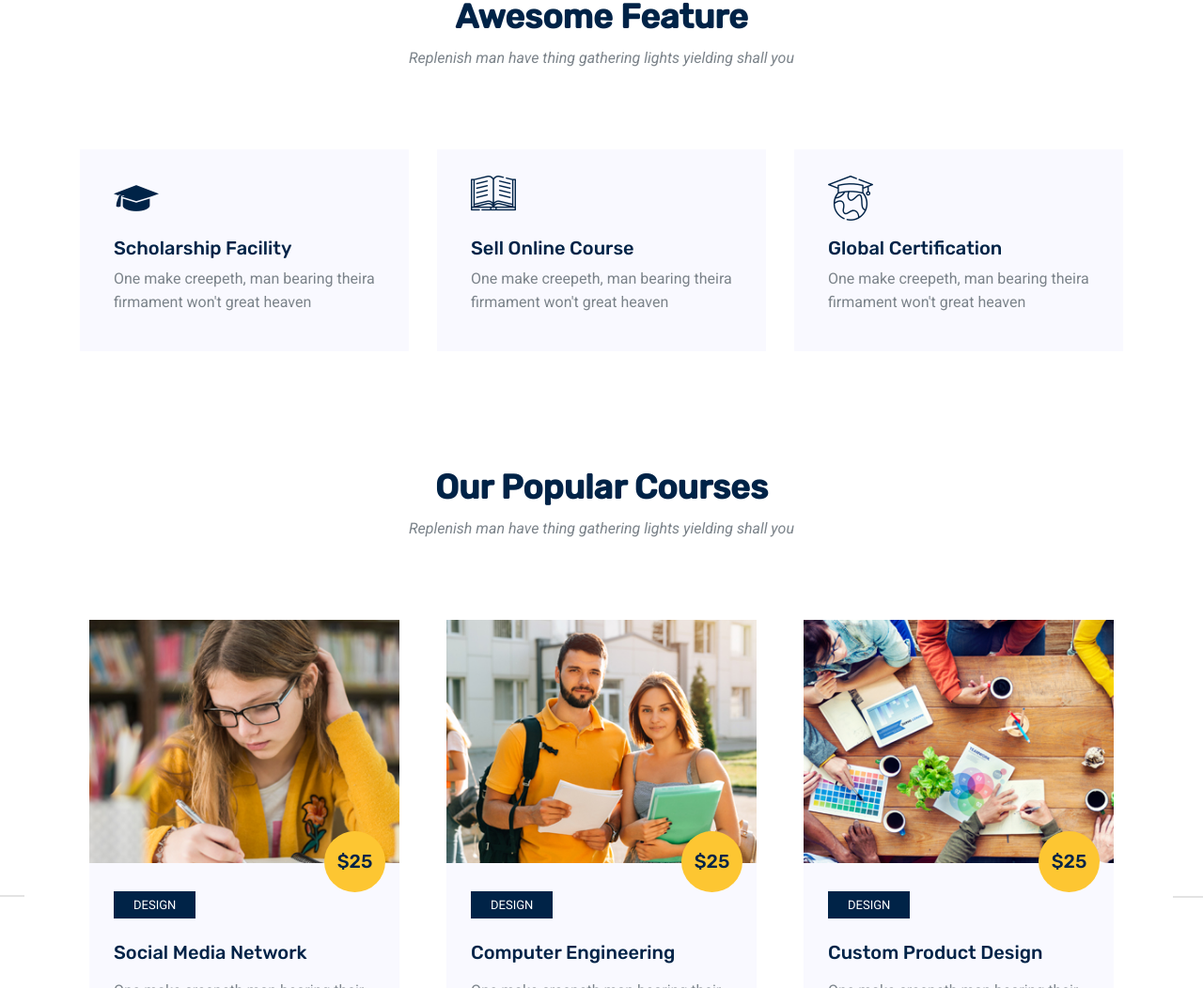
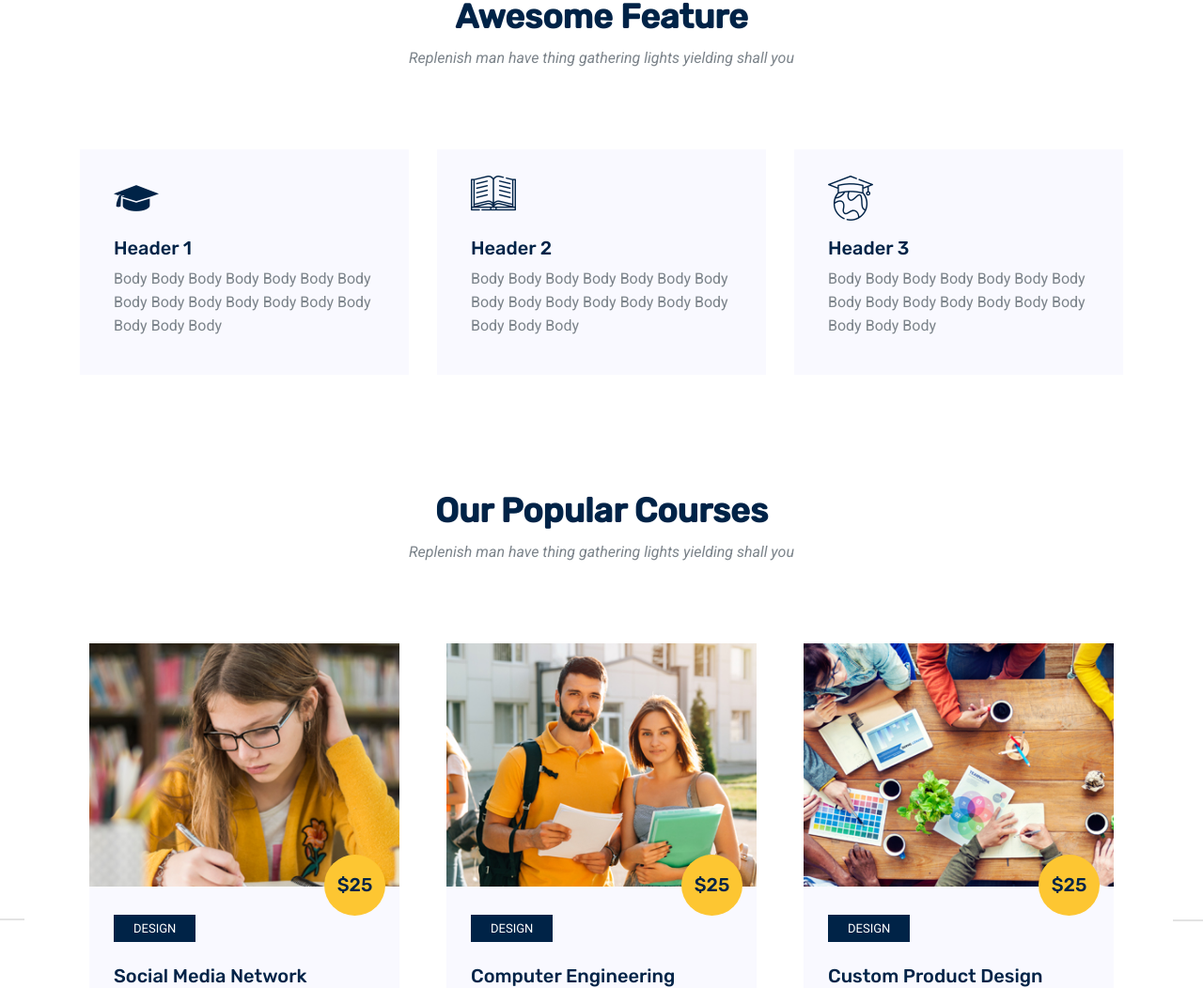
Before and after one commit to ImanHonar/git, a plain HTML site: page index.html in a window 1280 px wide. Shown: the part 1027-2079 px from the top of the page at 94% size. Drawn offline with Linux system fonts and the light colour scheme; some packages are replaced by stand-ins of ours; files whose address does not match are found by name.

Commit message:
Editing Features Topics

```diff
--- a/index.html
+++ b/index.html
@@ -176,10 +176,9 @@
             <div class="single_feature">
               <div class="icon"><span class="flaticon-student"></span></div>
               <div class="desc">
-                <h4 class="mt-3 mb-2">Scholarship Facility</h4>
+                <h4 class="mt-3 mb-2">Header 1</h4>
                 <p>
-                  One make creepeth, man bearing theira firmament won't great
-                  heaven
+                  Body Body Body Body Body Body Body Body Body Body Body Body Body Body Body Body Body
                 </p>
               </div>
             </div>
@@ -189,10 +188,9 @@
             <div class="single_feature">
               <div class="icon"><span class="flaticon-book"></span></div>
               <div class="desc">
-                <h4 class="mt-3 mb-2">Sell Online Course</h4>
+                <h4 class="mt-3 mb-2">Header 2</h4>
                 <p>
-                  One make creepeth, man bearing theira firmament won't great
-                  heaven
+                  Body Body Body Body Body Body Body Body Body Body Body Body Body Body Body Body Body
                 </p>
               </div>
             </div>
@@ -202,10 +200,9 @@
             <div class="single_feature">
               <div class="icon"><span class="flaticon-earth"></span></div>
               <div class="desc">
-                <h4 class="mt-3 mb-2">Global Certification</h4>
+                <h4 class="mt-3 mb-2">Header 3</h4>
                 <p>
-                  One make creepeth, man bearing theira firmament won't great
-                  heaven
+                  Body Body Body Body Body Body Body Body Body Body Body Body Body Body Body Body Body
                 </p>
               </div>
             </div>
```
